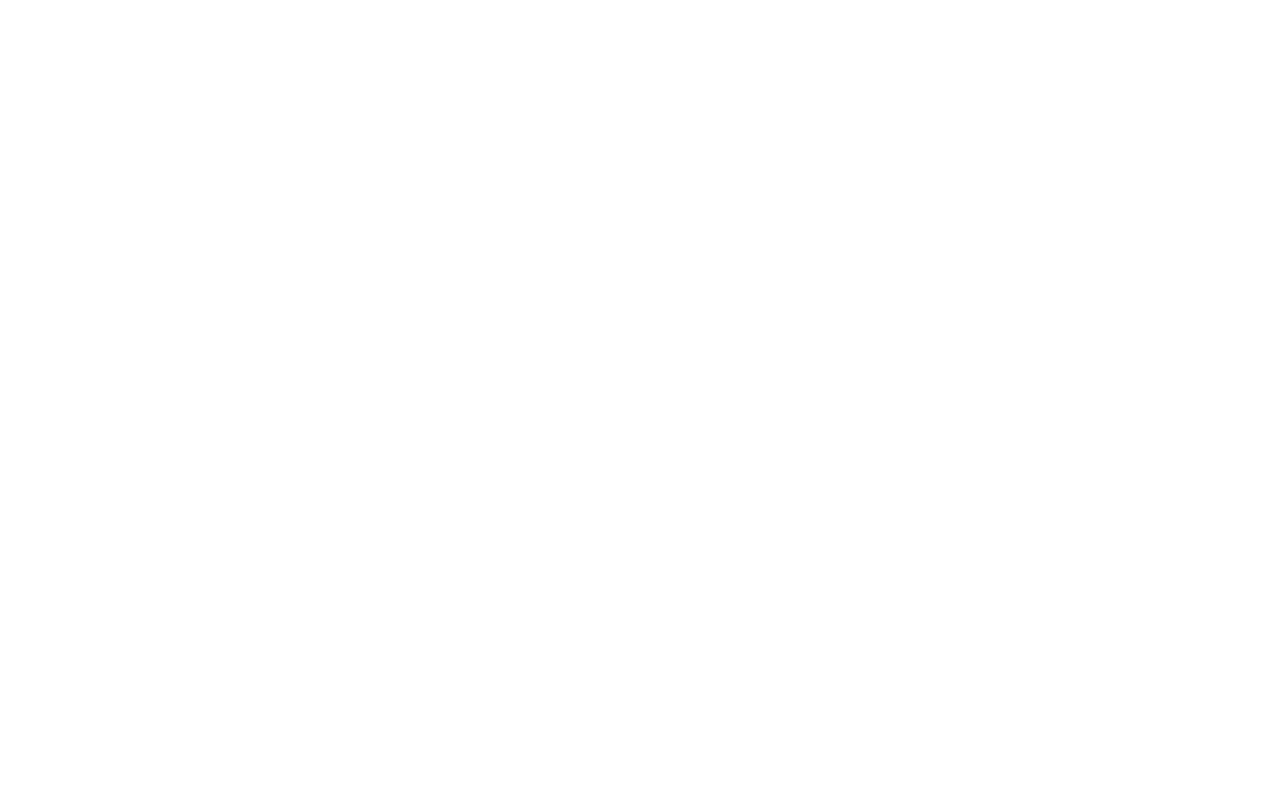
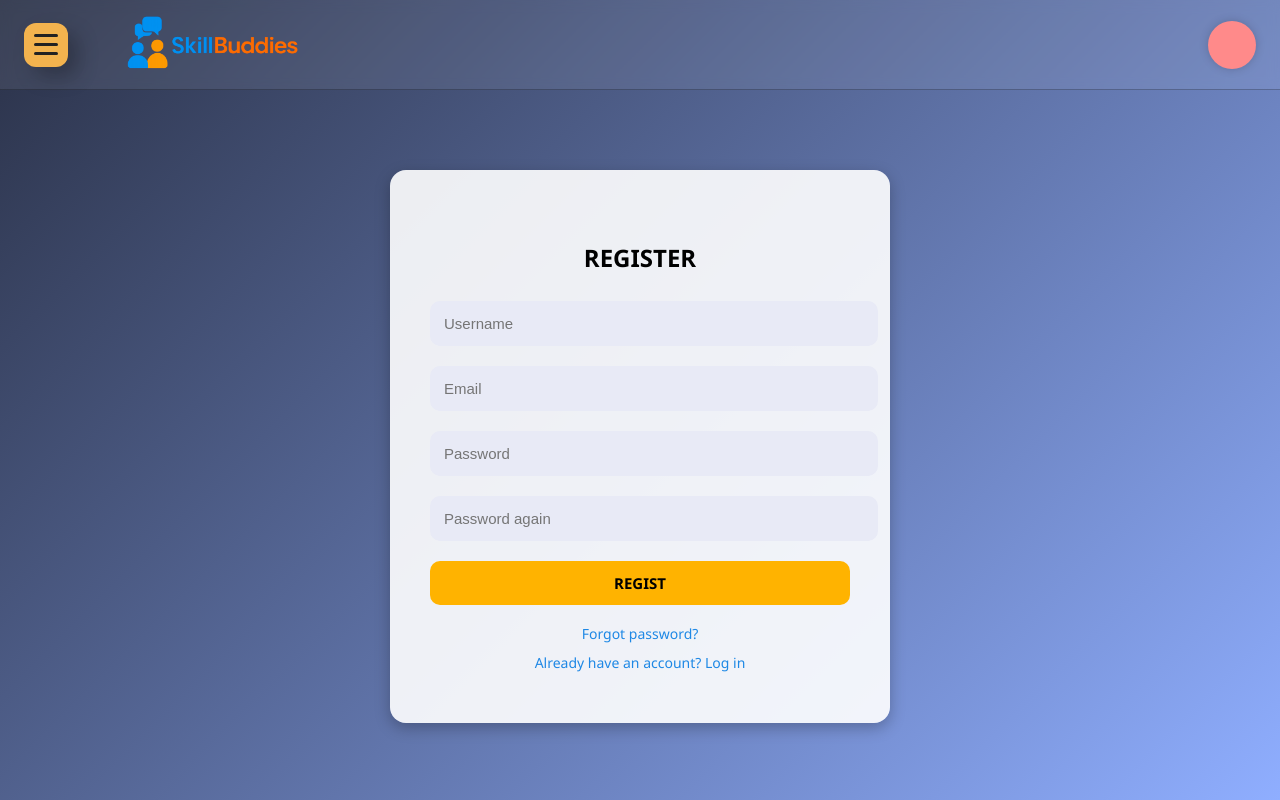
Before and after one commit to novesz/SkillBuddies, a React (Vite) app in the folder frontend/: page /login in a window 1280 px wide. Before the commit this address had no page. Built offline with nearby package versions, Linux system fonts and the light colour scheme.

Commit message:
Hubi feladata
login page weboldal

```diff
--- a/frontend/src/App.jsx
+++ b/frontend/src/App.jsx
@@ -2,7 +2,7 @@
 import { Routes, Route } from 'react-router-dom'
 import './App.css'
 import Home from './pages/Home'
-
+import LoginPage from './pages/LoginPage'
 
 
 function App() {
@@ -12,6 +12,7 @@
     <>
       <Routes>
         <Route path="/" element={<Home />} />
+        <Route path="/login" element={<LoginPage />} />
       </Routes>
     </>
   )
--- /dev/null
+++ b/frontend/src/pages/LoginPage.jsx
@@ -0,0 +1,29 @@
+import React from "react";
+import "../styles/LoginPage.css";
+import Header from "../components/Header";
+
+export default function LoginPage() {
+
+
+  return (
+
+    <div className="login-page">
+         <Header />
+      <div className="login-container">
+        <h2 className="login-title">REGISTER</h2>
+        <form className="login-form">
+          <input type="text" placeholder="Username" required />
+          <input type="text" placeholder="Email" required />
+          <input type="password" placeholder="Password" required />
+          <input type="password" placeholder="Password again" required />
+          <button type="submit" className="login-button">REGIST</button>
+
+        </form>
+        <div className="login-links">
+          <a href="#">Forgot password?</a>
+          <a href="#">Already have an account? Log in</a>
+        </div>
+      </div>
+    </div>
+  );
+}
--- /dev/null
+++ b/frontend/src/styles/LoginPage.css
@@ -0,0 +1,128 @@
+/* --- Alap beállítások --- */
+body {
+    margin: 0;
+    padding: 0;
+    background: linear-gradient(135deg, #2a3147, #8faeff);
+    font-family: "Segoe UI", sans-serif;
+    overflow: hidden;
+  }
+
+  .login-page {
+    height: 100vh;
+    width: 100%;
+    display: flex;
+    flex-direction: column;
+    align-items: center;
+  }
+
+  /* --- Felső navigáció --- */
+  .navbar {
+    width: 100%;
+    background-color: rgba(255, 255, 255, 0.05);
+    display: flex;
+    justify-content: space-between;
+    align-items: center;
+    padding: 12px 60px;
+    box-sizing: border-box;
+  }
+
+  .menu-icon {
+    font-size: 26px;
+    color: white;
+    cursor: pointer;
+  }
+
+  .logo {
+    color: #f9a825;
+    font-weight: bold;
+    font-size: 20px;
+    display: flex;
+    align-items: center;
+    gap: 10px;
+  }
+
+  .circle {
+    width: 36px;
+    height: 36px;
+    background-color: #ff6f61;
+    border-radius: 50%;
+  }
+
+  /* --- Középső bejelentkezési kártya --- */
+  .login-container {
+    margin-top: 80px;
+    width: 420px;
+    background-color: rgba(255, 255, 255, 0.9);
+    border-radius: 16px;
+    box-shadow: 0 5px 15px rgba(0, 0, 0, 0.25);
+    text-align: center;
+    padding: 50px 40px;
+  }
+
+  .login-title {
+    margin-bottom: 25px;
+    font-size: 24px;
+    font-weight: bold;
+    color: #000;
+  }
+
+  /* --- Űrlapmezők --- */
+  .login-form input {
+    width: 100%;
+    padding: 14px;
+    margin-bottom: 20px;
+    border: none;
+    border-radius: 10px;
+    background-color: #e8eaf6;
+    font-size: 15px;
+    outline: none;
+  }
+
+  .login-form input:focus {
+    background-color: #dce2ff;
+  }
+
+  /* --- Gomb --- */
+  .login-button {
+    width: 100%;
+    padding: 12px;
+    background-color: #ffb300;
+    border: none;
+    border-radius: 10px;
+    color: #000;
+    font-weight: bold;
+    cursor: pointer;
+    font-size: 15px;
+    transition: 0.3s;
+  }
+
+  .login-button:hover {
+    background-color: #ffa000;
+    transform: scale(1.03);
+  }
+
+  /* --- Linkek --- */
+  .login-links {
+    margin-top: 18px;
+    display: flex;
+    flex-direction: column;
+    gap: 8px;
+  }
+
+  .login-links a {
+    color: #1e88e5;
+    text-decoration: none;
+    font-size: 14px;
+  }
+
+  .login-links a:hover {
+    text-decoration: underline;
+  }
+
+  /* --- Rögzített szélességű layout desktophoz --- */
+  @media (max-width: 1024px) {
+    .login-container {
+      width: 380px;
+      padding: 40px;
+    }
+  }
```
